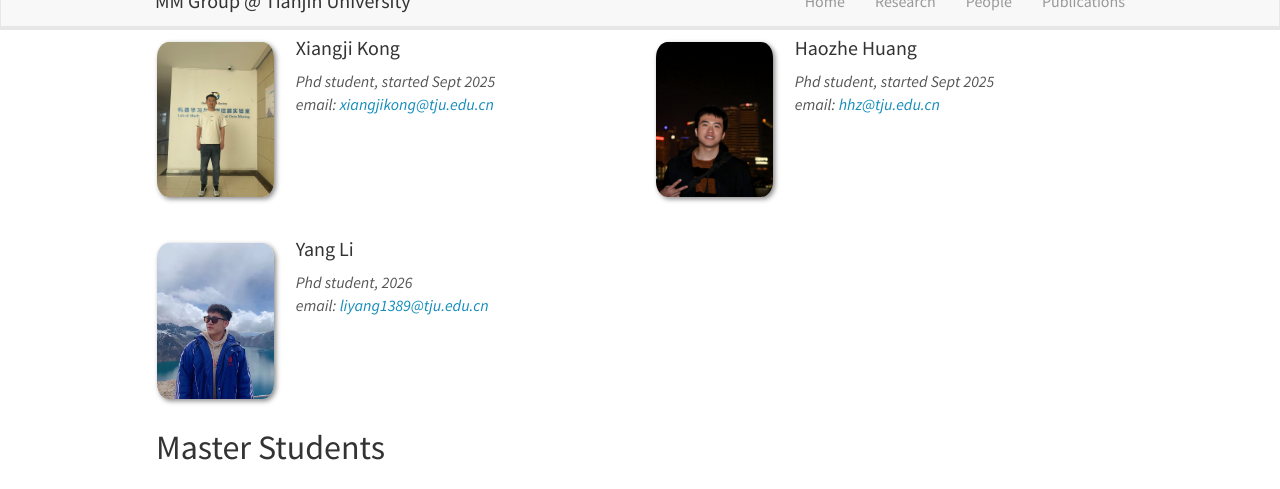
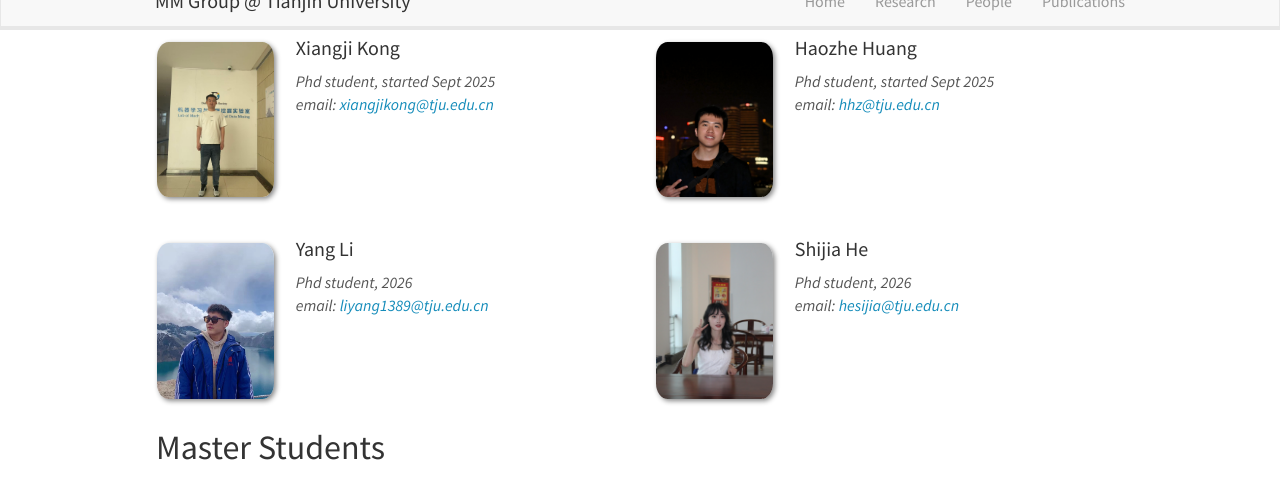
Before and after one commit to tjumm/tjumm.github.io, a Jekyll site: the page built from _pages/team.md, in a window 1280 px wide and 900 px high, scrolled down 927 px, cut to the strip 24-513 px from the top of the window. Built offline with Jekyll 4.4.1, drawn with Linux system fonts in a browser that asks for light colours; comment, search, counter and statistics services are not loaded.

Commit message:
Update phdstudents.yml

```diff
--- a/_data/phdstudents.yml
+++ b/_data/phdstudents.yml
@@ -122,6 +122,14 @@
   number_educ: 0
   education1:
 
+- name: Shijia He
+  photo: hsj.jpg
+  info:  Phd student, 2026
+  email: hesijia@tju.edu.cn
+  number_educ: 0
+  education1:
+
+
 # - name: Jin Wang (Peng Cheng Laboratory)
 #   photo: wangjin.jpg
 #   info: Phd student, started Sept 2019
```
